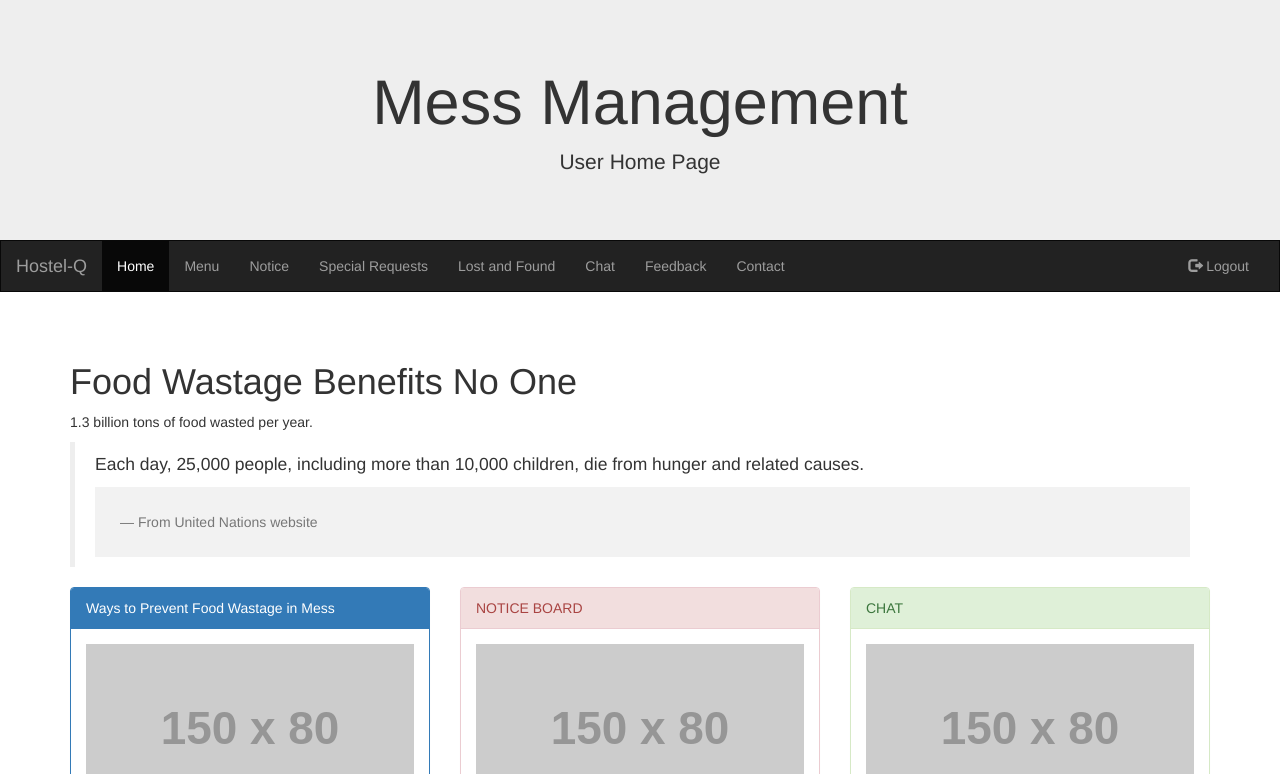
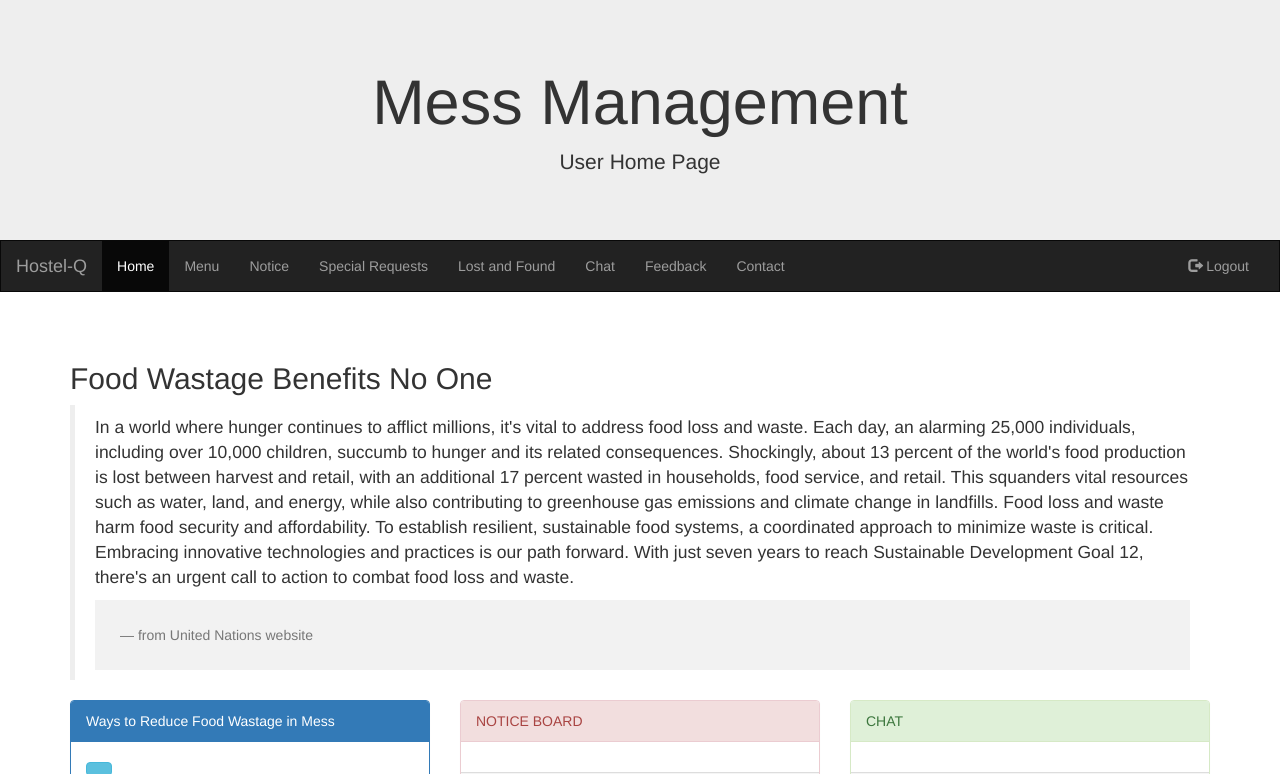
Before and after one commit to sirishasingla/Mess-Management, a PHP site: page /userhome.php in a window 1280 px wide. Shown: the top 774 px of the page. Run offline with PHP 8.4, Linux system fonts and the light colour scheme; the visitor is signed in with stand-in values (Sample User, id 1); grey boxes labelled with a size stand in for pictures from a placeholder-image service; some libraries are stand-ins or nearby versions.

Commit message:
Update userhome.php

```diff
--- a/userhome.php
+++ b/userhome.php
@@ -73,11 +73,10 @@ if(!isset($_SESSION["username"]))
   </div>
 </nav>
 <div class="container">
-  <h1>Food Wastage Benefits No One</h1>
-  <p>1.3 billion tons of food wasted per year.</p>
+  <h2>Food Wastage Benefits No One</h2>
   <blockquote>
-    <p>Each day, 25,000 people, including more than 10,000 children, die from hunger and related causes. </p>
-    <footer>From United Nations website</footer>
+    <p>In a world where hunger continues to afflict millions, it's vital to address food loss and waste. Each day, an alarming 25,000 individuals, including over 10,000 children, succumb to hunger and its related consequences. Shockingly, about 13 percent of the world's food production is lost between harvest and retail, with an additional 17 percent wasted in households, food service, and retail. This squanders vital resources such as water, land, and energy, while also contributing to greenhouse gas emissions and climate change in landfills. Food loss and waste harm food security and affordability. To establish resilient, sustainable food systems, a coordinated approach to minimize waste is critical. Embracing innovative technologies and practices is our path forward. With just seven years to reach Sustainable Development Goal 12, there's an urgent call to action to combat food loss and waste.</p>
+    <footer>from United Nations website</footer>
   </blockquote>
 </div>
 <!-- <div class="jumbotron">
@@ -91,23 +90,43 @@ if(!isset($_SESSION["username"]))
   <div class="row">
     <div class="col-sm-4">
       <div class="panel panel-primary">
-        <div class="panel-heading">Ways to Prevent Food Wastage in Mess</div>
-        <div class="panel-body"><img src="https://placehold.it/150x80?text=IMAGE" class="img-responsive" style="width:100%" alt="Image"></div>
-        <div class="panel-footer">---</div>
+        <div class="panel-heading">Ways to Reduce Food Wastage in Mess</div>
+        <div class="panel-body"><button type="button" class="btn btn-info" data-toggle="collapse" data-target="#demo"></button><img src="https://i.pinimg.com/736x/7f/6f/07/7f6f074c12ac81cc9f2dbcb937513396.jpg" class="img-responsive" style="width:100%" alt="Image"></button>
+          <div id="demo" class="collapse">
+            <ol>
+              <li>Portion Control: Take only what you can eat. Smaller portions reduce plate waste.</li>
+              <li>Scrape and Save: Scraping your plate into designated bins collects organic waste for composting.</li>
+              <li>Plan Tomorrow's Plate: Indicate your absence or special food requests for the next day. Help us prepare the right amount. </li>
+              <li>Speak Your Taste: Give regular feedback on food quality and menu items. Your input makes our meals better.</li>
+            </ol>
+          </div></div>
+        <div class="panel-footer">
+          <div class="container">
+            <button type="button" class="btn btn-info" data-toggle="collapse" data-target="#demo">View Ways</button>
+            <!-- <div id="demo" class="collapse">
+              Lorem ipsum dolor sit amet,<br> consectetur adipisicing elit,
+              sed do eiusmod tempor incididunt ut labore et dolore magna aliqua. Ut enim ad minim veniam,
+              quis nostrud exercitation ullamco laboris nisi ut aliquip ex ea commodo consequat.
+            </div> -->
+          </div>
+        </div>
       </div>
     </div>
     <div class="col-sm-4">
       <div class="panel panel-danger">
         <div class="panel-heading">NOTICE BOARD</div>
-        <div class="panel-body"><img src="https://placehold.it/150x80?text=IMAGE" class="img-responsive" style="width:100%" alt="Image"></div>
+        <div class="panel-body">
+          <!-- <img src="https://placehold.it/150x80?text=IMAGE" class="img-responsive" style="width:100%" alt="Image"> -->
+        </div>
         <div class="panel-footer">---</div>
       </div>
     </div>
     <div class="col-sm-4">
       <div class="panel panel-success">
         <div class="panel-heading">CHAT</div>
-        <div class="panel-body"><img src="https://placehold.it/150x80?text=IMAGE" class="img-responsive" style="width:100%" alt="Image"></div>
-        <div class="panel-footer">---</div>
+        <div class="panel-body">
+          <!-- <img src="https://placehold.it/150x80?text=IMAGE" class="img-responsive" style="width:100%" alt="Image"> -->
+        </div>        <div class="panel-footer">---</div>
       </div>
     </div>
   </div>
@@ -118,21 +137,27 @@ if(!isset($_SESSION["username"]))
     <div class="col-sm-4">
       <div class="panel panel-primary">
         <div class="panel-heading">MENU</div>
-        <div class="panel-body"><img src="https://placehold.it/150x80?text=IMAGE" class="img-responsive" style="width:100%" alt="Image"></div>
+        <div class="panel-body">
+          <!-- <img src="https://placehold.it/150x80?text=IMAGE" class="img-responsive" style="width:100%" alt="Image"> -->
+        </div>
         <div class="panel-footer">---</div>
       </div>
     </div>
     <div class="col-sm-4">
       <div class="panel panel-primary">
         <div class="panel-heading">SPECIAL REQUESTS</div>
-        <div class="panel-body"><img src="https://placehold.it/150x80?text=IMAGE" class="img-responsive" style="width:100%" alt="Image"></div>
+        <div class="panel-body">
+          <!-- <img src="https://placehold.it/150x80?text=IMAGE" class="img-responsive" style="width:100%" alt="Image"> -->
+        </div>
         <div class="panel-footer">---</div>
       </div>
     </div>
     <div class="col-sm-4">
       <div class="panel panel-primary">
         <div class="panel-heading">LOST 'n' FOUND</div>
-        <div class="panel-body"><img src="https://placehold.it/150x80?text=IMAGE" class="img-responsive" style="width:100%" alt="Image"></div>
+        <div class="panel-body">
+          <!-- <img src="https://placehold.it/150x80?text=IMAGE" class="img-responsive" style="width:100%" alt="Image"> -->
+        </div>
         <div class="panel-footer">---</div>
       </div>
     </div>
```
